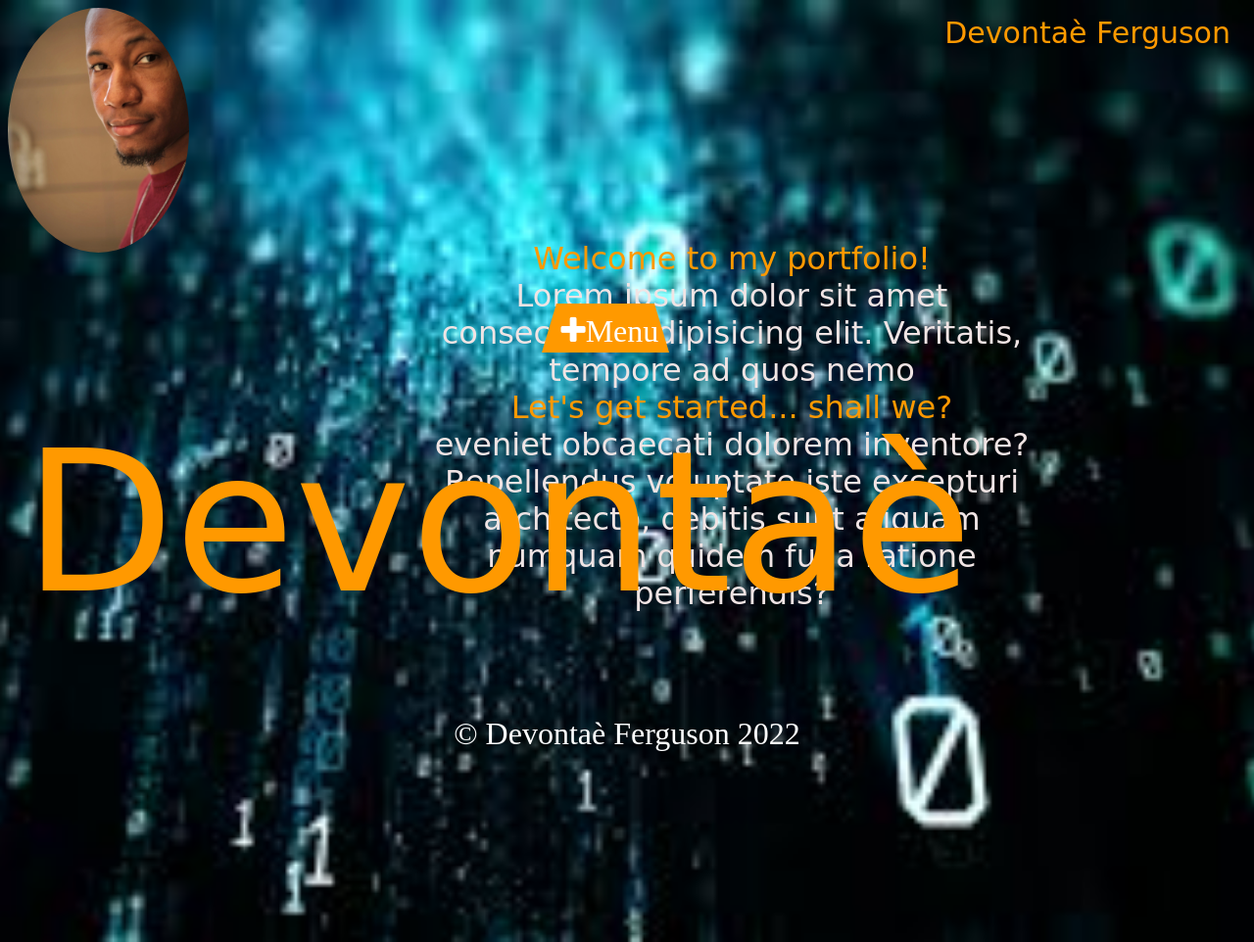
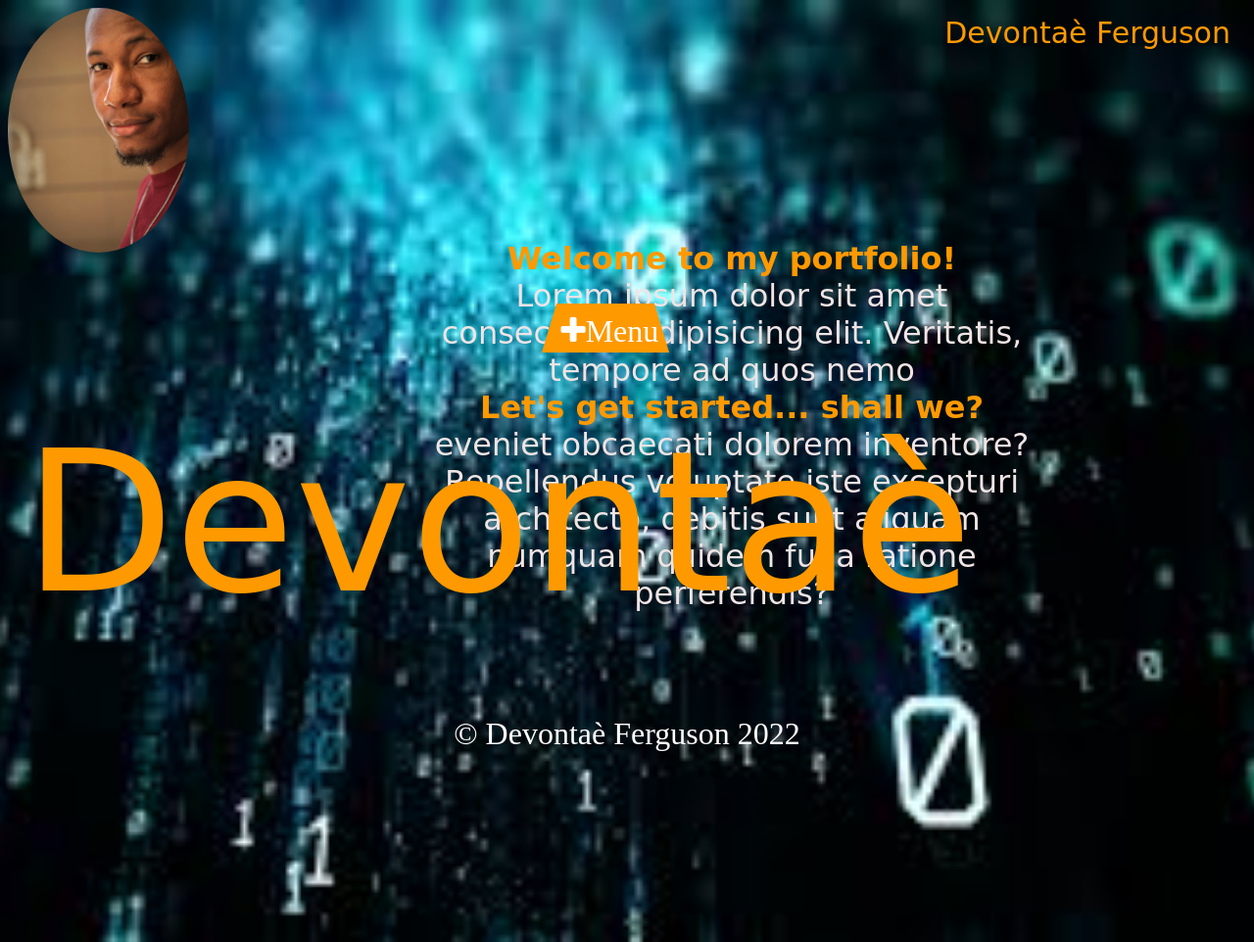
Before and after one commit to MarkkayTavion/Portfolio, a plain HTML site: page index.html in a window 1280 px wide. Shown: the whole page at 98% size. Drawn offline with Linux system fonts and the light colour scheme; a web font is replaced by a local one.

Commit message:
last min update

```diff
--- a/index.html
+++ b/index.html
@@ -40,7 +40,7 @@
 <body>
 
     <div class="devontae-ferguson">Devontaè Ferguson</div>
-    <div class="home-text"><p><span>Welcome to my portfolio!</span> <br> Lorem ipsum dolor sit amet consectetur adipisicing elit. Veritatis, tempore ad quos nemo <br><span>Let's get started... shall we?</span> <br> eveniet obcaecati dolorem inventore? Repellendus voluptate iste excepturi architecto, debitis sunt aliquam numquam quidem fuga ratione perferendis?</p></div>
+    <div class="home-text"><p><span><strong>Welcome to my portfolio!</strong></span> <br> Lorem ipsum dolor sit amet consectetur adipisicing elit. Veritatis, tempore ad quos nemo <br><span><strong>Let's get started... shall we?</strong></span> <br> eveniet obcaecati dolorem inventore? Repellendus voluptate iste excepturi architecto, debitis sunt aliquam numquam quidem fuga ratione perferendis?</p></div>
     <div class="home-pic">
       <img src="/Wireframes/images.png/devontae.png" alt="pic-of-me">
       <div class="devontae">Devontaè</div>
--- a/style.projects.css
+++ b/style.projects.css
@@ -1,6 +1,5 @@
 body {
     background-image: url('/Wireframes/images.png/background-projects.png');
-    background-size: cover;
     position: relative;
     -webkit-background-size: cover;
     -moz-background-size: cover;
```
